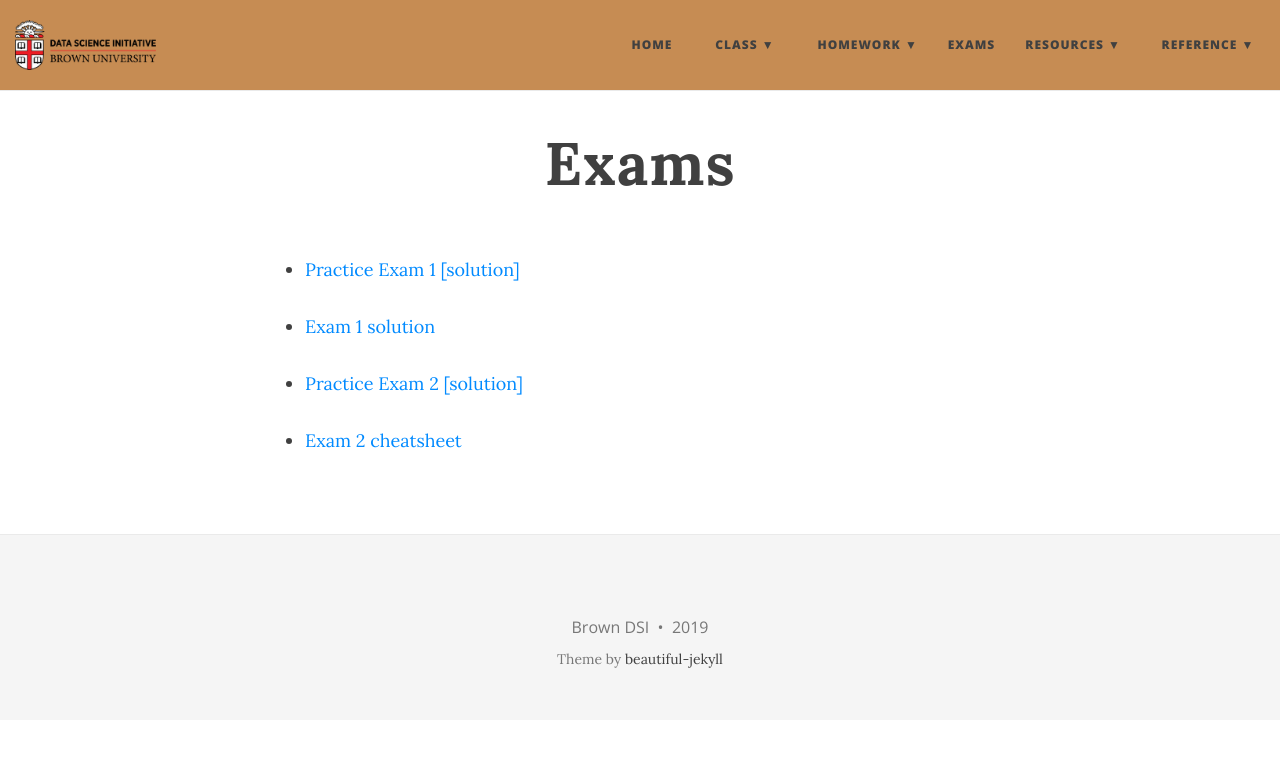
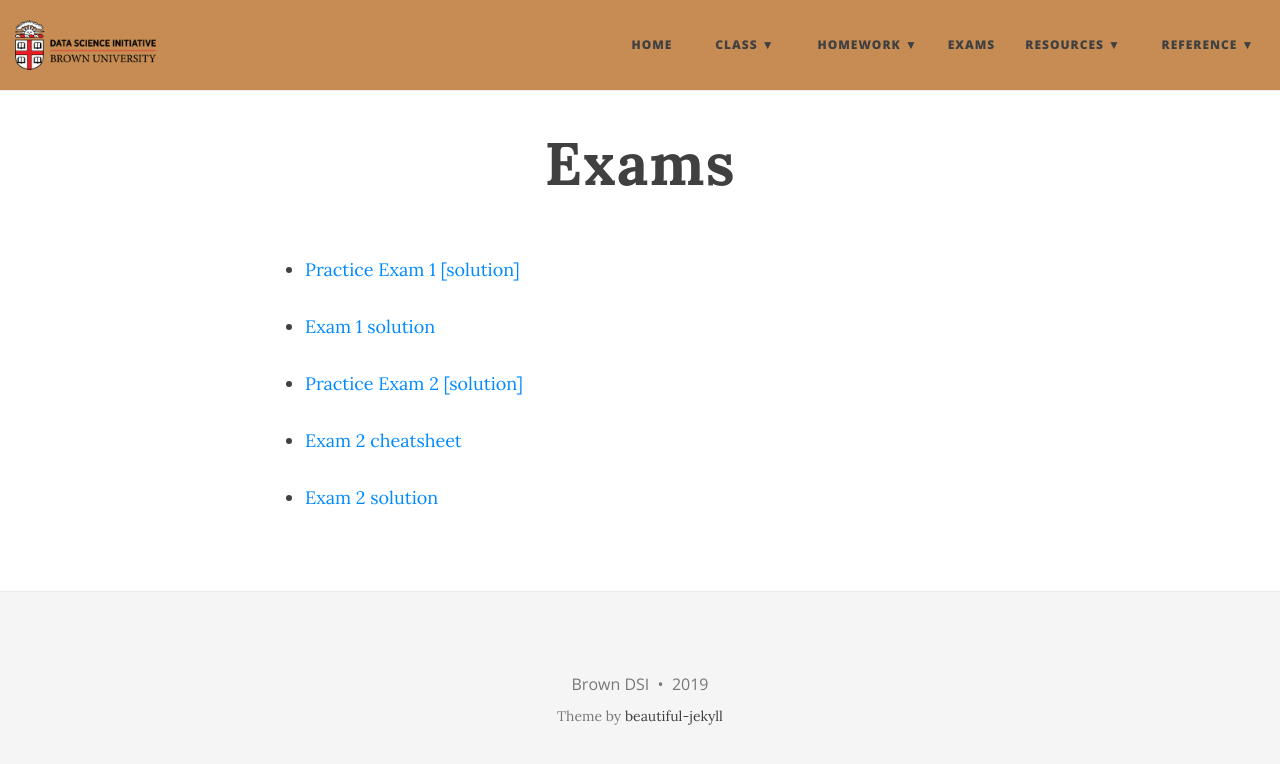
Before and after one commit to data1010/data1010.github.io, a Jekyll site: the page built from exams.md, in a window 1280 px wide. Shown: the top 764 px of the page. Built offline with Jekyll 4.4.1, drawn with Linux system fonts in a browser that asks for light colours; nearby versions of some CDN libraries.

Commit message:
add exam 2 solution

```diff
--- a/exams.md
+++ b/exams.md
@@ -10,3 +10,5 @@ title: Exams
 * [Practice Exam 2](docs/exams/data1010-practice-midterm-2.pdf) [[solution]](docs/exams/data1010-practice-midterm-2-sol.pdf)
 
 * [Exam 2 cheatsheet](docs/exams/data1010-abridged-cheatsheet.pdf)
+
+* [Exam 2 solution](https://drive.google.com/file/d/11BPlfsje_J3BLOd8in-hcfSWB4ylCz2Z/view?usp=sharing)
```
